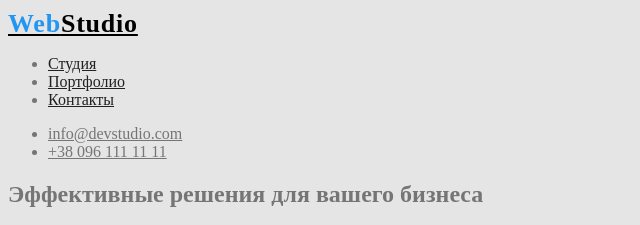
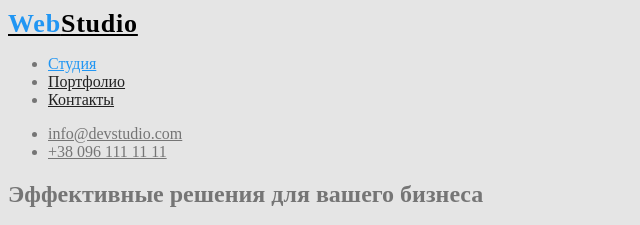
Before and after one commit to Igor-Pino/homework2, a plain HTML site: page index.html in a window 1280 px wide. Shown: the top 225 px of the page, 0-640 px from the left. Drawn offline with Linux system fonts and the light colour scheme.

Commit message:
Homework2_2

```diff
--- a/css/styles.css
+++ b/css/styles.css
@@ -32,6 +32,9 @@ color: var(--primary-text-color);
 .site-nav .link:focus {
   color: var(--accent-text-color);
 }
+.site-nav .link.current {
+  color: var(--accent-text-color);
+}
 /* contacts-nav */
 .contacts-nav .item {
   color: #757575;
--- a/index.html
+++ b/index.html
@@ -15,7 +15,7 @@
         <nav>
             <a href="" class="logo"><span class="logo-part">Web</span>Studio</a>
             <ul class="site-nav">
-                <li><a href="" class="link">Студия</a></li>
+                <li><a href="" class="link current">Студия</a></li>
                 <li><a href="./portfolio.html" class="link">Портфолио</a></li>
                 <li><a href="" class="link">Контакты</a></li>
             </ul>
```
Also changed, not shown: portfolio.html (+3 -3 lines).
